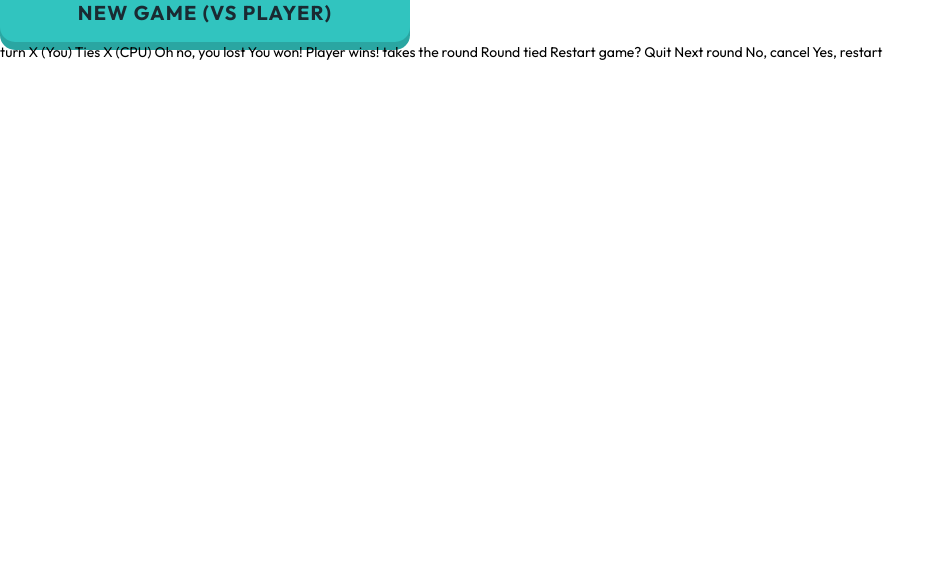
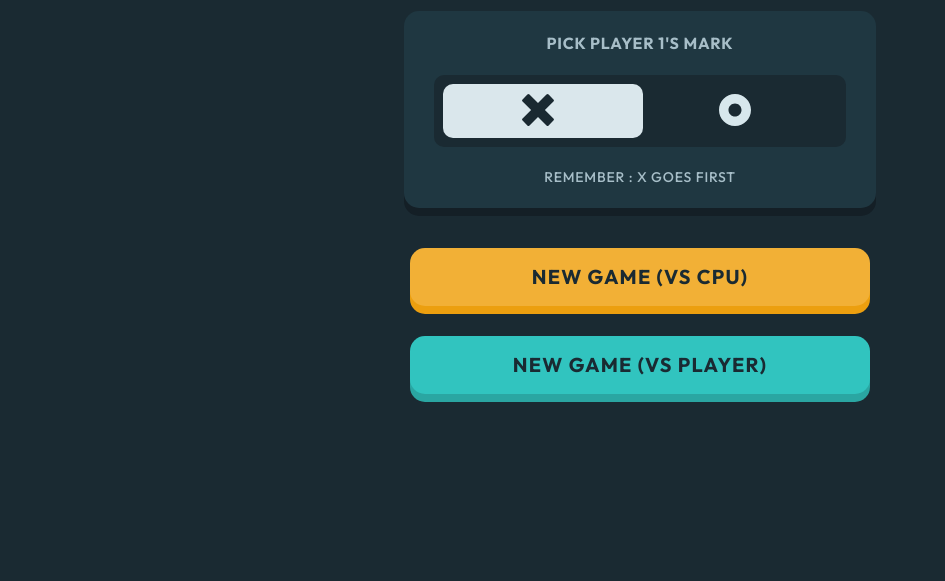
Before and after one commit to Dev-EthanR/tic-tac-toe, a plain HTML site: page starter-code/index.html in a window 1280 px wide. Shown: the part 219-800 px from the top of the page, without its empty margins (0-945 px from the left). Drawn offline with Linux system fonts and the light colour scheme.

Commit message:
completed main menu for all screen sizes

```diff
--- a/starter-code/index.html
+++ b/starter-code/index.html
@@ -16,10 +16,10 @@
   <body>
     <!-- New game menu start -->
 
-    Pick player 1's mark Remember: X goes first
-    <button class="btn btn-xs btn-grey">
-      <img src="assets/icon-restart.svg" alt="" />
-    </button>
+    <header class="main-menu" id="menuScreen">
+      <img class="logo" src="assets/logo.svg" alt="logo" />
+      <div class="mark-selection">
+        <h1 class="selection">Pick player 1's mark</h1>
         <label class="switch">
           <input type="checkbox" id="switchCheckBox" />
           <span class="slider" id="slider">
@@ -33,32 +33,36 @@
             />
           </span>
         </label>
+        <p class="menu-note">Remember : X goes first</p>
+      </div>
+
       <button class="menu-btn btn btn-lg btn-gold" data-mode="CPU">
         New Game (vs CPU)
       </button>
       <button class="menu-btn btn btn-lg btn-blue" data-mode="player">
         New Game (vs player)
       </button>
+    </header>
 
     <!-- New game menu end -->
 
     <!-- Game board start -->
 
     <!-- x/o icon -->
-    turn X (You)
+    <!-- turn X (You) -->
     <!-- Your score -->
-    Ties
+    <!-- Ties -->
     <!-- Ties score -->
-    X (CPU)
+    <!-- X (CPU) -->
     <!-- CPU score -->
 
-    Oh no, you lost You won! Player
+    <!-- Oh no, you lost You won! Player -->
     <!-- 1/2 -->
-    wins!
+    <!-- wins! -->
 
     <!-- x/o icon -->
-    takes the round Round tied Restart game? Quit Next round No, cancel Yes,
-    restart
+    <!-- takes the round Round tied Restart game? Quit Next round No, cancel Yes,
+    restart -->
 
     <!-- Game board end -->
     <script type="module" src="scripts/index.js"></script>
--- a/starter-code/scripts/index.js
+++ b/starter-code/scripts/index.js
@@ -9,10 +9,10 @@ import { setMenu } from './menu.js';
 const appState = {
     mark: null,
     mode: null,
+    currentScreen: 'menu'
 }
 
-console.log(appState)
 document.querySelectorAll('.menu-btn').forEach(btn => btn.addEventListener('click', (e) => {
      Object.assign(appState, setMenu(e));
-     console.log(appState)
+     appState.currentScreen = 'game';
 }));
--- a/starter-code/scripts/menu.js
+++ b/starter-code/scripts/menu.js
@@ -9,6 +9,8 @@ function sliderOption() {
 export function setMenu(e) {
     const mark = checkbox.checked ? "o" : "x";
     const mode = e.target.dataset.mode;
+    document.getElementById('menuScreen').classList.add('is-hidden');
+
     return {mark, mode}
 }
 checkbox.addEventListener('change', sliderOption)
--- a/starter-code/styles/components/_button.scss
+++ b/starter-code/styles/components/_button.scss
@@ -7,16 +7,17 @@
     border-radius: 15px;
     text-transform: uppercase;
     font-weight: getFont(weight, "bold");
-    font-size: getFont(size, "heading-sm");
-    letter-spacing: getFont(letter-spacing, "heading-sm");
+    font-size: getFont(size, 'heading-xs');
+    letter-spacing: getFont(letter-spacing, 'heading-xs');
     color: getColor('primary');
     cursor: pointer;
     transition: transform 0.1s ease;
     user-select: none;
-    display: flex;
-    justify-content: center;
-    align-items: center;
-
+    @include centerContent;
+    @include screen("tablet") {
+        font-size: getFont(size, "heading-sm");
+        letter-spacing: getFont(letter-spacing, "heading-sm");
+    }
 }
 
 .btn-xs {
@@ -38,8 +39,12 @@
 }
 
 .btn-lg {
-    max-width: 41rem;
-    padding: 1.4rem 2rem;
+    max-width: 32.7rem;
+    padding: 1.1rem 2rem;
+    @include screen("tablet") {
+        padding: 1.4rem 2rem;
+        max-width: 46rem;
+    }
 }
 
 .btn-gold {
--- a/starter-code/styles/components/_switch.scss
+++ b/starter-code/styles/components/_switch.scss
@@ -9,11 +9,14 @@ $border-radius: 10px;
 .switch {
     position: relative;
     display: inline-block;
-    width: 412px;
+    width: 280px;
     height: 72px;
     user-select: none;
     background-color: getColor('primary');
     border-radius: $border-radius;
+    @include screen("tablet") {
+        width: 412px;
+    }
     input {
         opacity: 0;
         width: 0;
@@ -36,28 +39,35 @@ $border-radius: 10px;
         position: absolute;
         border-radius: $border-radius;
         height: 54px;
-        width: 200px;
+        width: 132px;
         left: 0;
         bottom: 0;
         background-color: getColor('slider');
         -webkit-transition: .4s;
         transition: .4s;
         @include centerContent;
-
+        @include screen("tablet") {
+            width: 200px;
+        }
     }
     .btn-inactive {
         position: absolute;
         display: block;
         border-radius: $border-radius;
         height: 54px;
-        width: 190px;
+        width: 122px;
         left: 5px;
         bottom: 0;
         @include centerContent;
-        &:hover {
-              background-color: color.scale(getColor("secondary"), $lightness: 50%);
+         @include screen("tablet") {
+            width: 190px;
         }
     }
+    &:has(img:hover) .btn-inactive,
+    .btn-inactive:hover {
+        background-color: color.scale(#A8BFC9, $lightness: -75%);
+    }
+
     #sliderNortImg, #sliderCrossImg {
         position: absolute;
         filter: brightness(0) saturate(100%) invert(94%) sepia(88%) saturate(1280%) hue-rotate(177deg) brightness(112%) contrast(85%);
@@ -85,7 +95,10 @@ input:focus-visible + .slider {
 
 // slider distance
 input:checked + .slider .btn-active {
-  transform: translateX(195px);
+    transform: translateX(130px);
+  @include screen("tablet") {
+    transform: translateX(195px);
+  }
 }
 input:checked + .slider .btn-inactive {
   transform: translateX(0);
@@ -96,5 +109,8 @@ input:not(:checked) + .slider .btn-active {
   transform: translateX(0);
 }
 input:not(:checked) + .slider .btn-inactive {
-  transform: translateX(195px);
+   transform: translateX(130px);
+  @include screen("tablet") {
+    transform: translateX(195px);
+  }
 }
--- a/starter-code/styles/layout/_menu.scss
+++ b/starter-code/styles/layout/_menu.scss
@@ -1,2 +1,37 @@
 @use '../components/button';
 @use '../components/switch';
+@use '../utils/utils' as *;
+@use 'sass:color';
+
+$menu-margin: 4rem;
+
+.main-menu {
+    @include centerContent(column);
+    text-align: center;
+    .logo {
+        margin-bottom: $menu-margin;
+    }
+    .mark-selection {
+        background-color: getColor("secondary");
+        box-shadow: 0 8px 0 color.scale(getColor("primary"), $lightness: -25%);
+        border-radius: 15px;
+        padding: 2rem 3rem;
+        display: flex;
+        flex-direction: column;
+        gap: 2rem;
+        margin-bottom: $menu-margin;
+        .selection {
+            color: getColor('accent');
+            text-transform: uppercase;
+            font-size: getFont(size, 'heading-xs');
+        }
+        .menu-note {
+            color: getColor('accent');
+            text-transform: uppercase;
+            font-weight: getFont(weight, 'medium');
+        }
+    }
+    .menu-btn {
+        margin-bottom: 3rem;
+    }
+}
--- a/starter-code/styles/layout/_reset.scss
+++ b/starter-code/styles/layout/_reset.scss
@@ -22,8 +22,12 @@ body {
     line-height: 1.5;
     font-family: $base-ff;
     font-size: getFont(size, 'body');
+    letter-spacing: getFont(letter-spacing, 'body');
+    background-color: getColor('primary');
+    height: 100vh;
+    @include centerContent(column)
 }
 
-h1 {
-
+.is-hidden {
+    display: none !important;
 }
--- a/starter-code/styles/utils/_mixins.scss
+++ b/starter-code/styles/utils/_mixins.scss
@@ -3,7 +3,7 @@
 @use 'sass:map';
 
 @mixin screen($breakpoint){
-    @media screen and (min-width: map.get(breakpoints, $breakpoint)) {
+    @media screen and (min-width: map.get($breakpoints, $breakpoint)) {
         @content;
     }
 }
```
Also changed, not shown: starter-code/styles/styles.css, 1 other file. Lines whose indentation alone changed are shown as unchanged.
